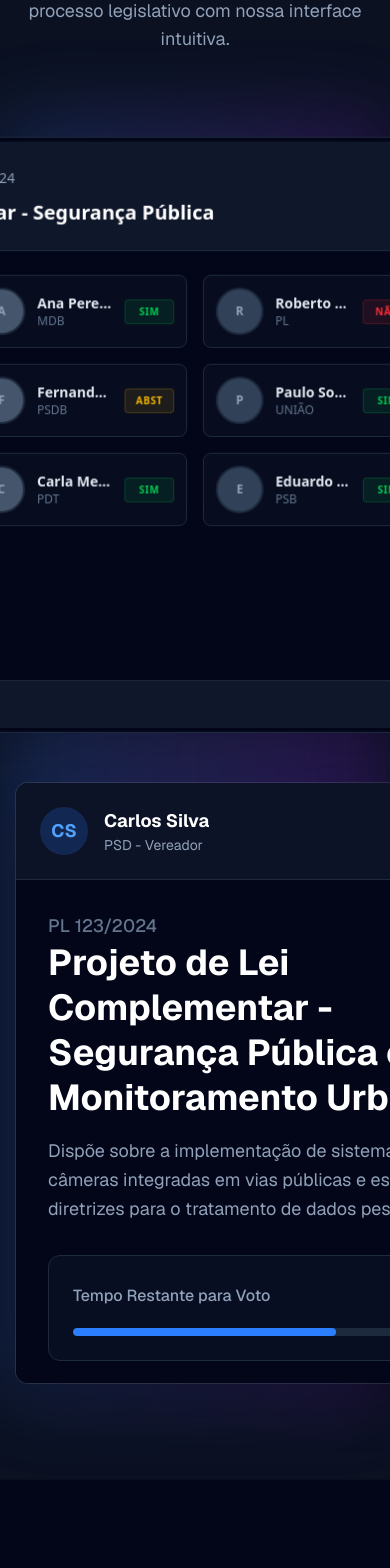
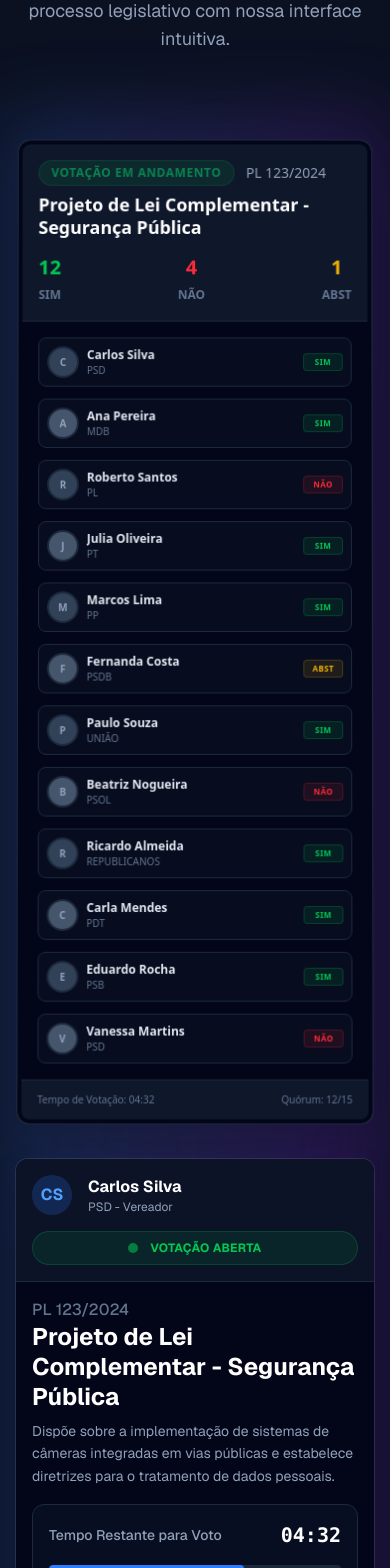
Before and after one commit to wilsonllucena/votacamara, a Next.js app: page / in a window 390 px wide. Shown: the part 2720-4288 px from the top of the page. Built offline with nearby package versions, Linux system fonts and the light colour scheme.

Commit message:
feat: Implement responsive design for the product showcase dashboard and tablet mockups.

```diff
--- a/components/landing/ProductShowcase.tsx
+++ b/components/landing/ProductShowcase.tsx
@@ -52,39 +52,39 @@ export function ProductShowcase() {
              {/* Using a placeholder div for now, in a real scenario this would be an Image */}
              {/* I will use a generated gradient div to simulate a dashboard for now */}
             {/* Realistic Dashboard Mockup */}
-            <div className="w-[1000px] h-[600px] bg-slate-950 p-1 rounded-xl ring-1 ring-white/10 relative overflow-hidden font-sans">
+            <div className="w-full max-w-5xl bg-slate-950 p-1 rounded-xl ring-1 ring-white/10 relative overflow-hidden font-sans">
                 <div className="flex h-full w-full bg-slate-950 rounded-lg overflow-hidden flex-col">
 
                     {/* Voting Header */}
-                    <div className="bg-slate-900 border-b border-slate-800 p-6 flex justify-between items-center">
-                        <div>
+                    <div className="bg-slate-900 border-b border-slate-800 p-4 md:p-6 flex flex-col md:flex-row justify-between items-start md:items-center gap-4">
+                        <div className="w-full md:w-auto">
                             <div className="flex items-center gap-3 mb-2">
                                 <span className="px-3 py-1 rounded-full bg-green-500/20 text-green-400 text-xs font-bold uppercase tracking-wider border border-green-500/30 animate-pulse">
                                     Votação em Andamento
                                 </span>
                                 <span className="text-slate-400 text-sm">PL 123/2024</span>
                             </div>
-                            <h3 className="text-xl font-bold text-white">Projeto de Lei Complementar - Segurança Pública</h3>
+                            <h3 className="text-lg md:text-xl font-bold text-white leading-tight">Projeto de Lei Complementar - Segurança Pública</h3>
                         </div>
-                        <div className="flex items-center gap-6">
+                        <div className="flex items-center gap-4 md:gap-6 w-full md:w-auto justify-between md:justify-end">
                             <div className="text-center">
-                                <span className="block text-2xl font-bold text-green-500">12</span>
+                                <span className="block text-xl md:text-2xl font-bold text-green-500">12</span>
                                 <span className="text-xs text-slate-500 font-bold uppercase">Sim</span>
                             </div>
                              <div className="text-center">
-                                <span className="block text-2xl font-bold text-red-500">4</span>
+                                <span className="block text-xl md:text-2xl font-bold text-red-500">4</span>
                                 <span className="text-xs text-slate-500 font-bold uppercase">Não</span>
                             </div>
                              <div className="text-center">
-                                <span className="block text-2xl font-bold text-yellow-500">1</span>
+                                <span className="block text-xl md:text-2xl font-bold text-yellow-500">1</span>
                                 <span className="text-xs text-slate-500 font-bold uppercase">Abst</span>
                             </div>
                         </div>
                     </div>
 
                     {/* Voting Grid */}
-                    <div className="flex-1 p-6 bg-slate-950 overflow-hidden">
-                        <div className="grid grid-cols-4 gap-4">
+                    <div className="p-4 md:p-6 bg-slate-950">
+                        <div className="grid grid-cols-1 sm:grid-cols-2 lg:grid-cols-4 gap-3 md:gap-4">
                             {[
                                 { name: "Carlos Silva", party: "PSD", vote: "sim", photo: "bg-slate-700" },
                                 { name: "Ana Pereira", party: "MDB", vote: "sim", photo: "bg-slate-600" },
@@ -99,15 +99,15 @@ export function ProductShowcase() {
                                 { name: "Eduardo Rocha", party: "PSB", vote: "sim", photo: "bg-slate-700" },
                                 { name: "Vanessa Martins", party: "PSD", vote: "nao", photo: "bg-slate-600" },
                             ].map((councilor, i) => (
-                                <div key={i} className="bg-slate-900/40 border border-slate-800 rounded-lg p-3 flex items-center gap-3 hover:bg-slate-900/60 transition-colors">
-                                    <div className={`w-12 h-12 rounded-full ${councilor.photo} border-2 border-slate-800 flex-shrink-0 flex items-center justify-center text-xs text-slate-400 font-bold`}>
+                                <div key={i} className="bg-slate-900/40 border border-slate-800 rounded-lg p-2 md:p-3 flex items-center gap-2 md:gap-3 hover:bg-slate-900/60 transition-colors">
+                                    <div className={`w-8 h-8 md:w-12 md:h-12 rounded-full ${councilor.photo} border-2 border-slate-800 flex-shrink-0 flex items-center justify-center text-[10px] md:text-xs text-slate-400 font-bold`}>
                                         {councilor.name.charAt(0)}
                                     </div>
                                     <div className="flex-1 min-w-0">
-                                        <h4 className="text-sm font-semibold text-slate-200 truncate">{councilor.name}</h4>
-                                        <p className="text-xs text-slate-500">{councilor.party}</p>
+                                        <h4 className="text-xs md:text-sm font-semibold text-slate-200 truncate">{councilor.name}</h4>
+                                        <p className="text-[10px] md:text-xs text-slate-500">{councilor.party}</p>
                                     </div>
-                                    <div className={`px-2 py-1 rounded text-[10px] font-bold uppercase tracking-wider min-w-[50px] text-center
+                                    <div className={`px-1.5 py-0.5 md:px-2 md:py-1 rounded text-[8px] md:text-[10px] font-bold uppercase tracking-wider min-w-[40px] md:min-w-[50px] text-center
                                         ${councilor.vote === 'sim' ? 'bg-green-500/10 text-green-500 border border-green-500/20' :
                                           councilor.vote === 'nao' ? 'bg-red-500/10 text-red-500 border border-red-500/20' :
                                           'bg-yellow-500/10 text-yellow-500 border border-yellow-500/20'}
@@ -120,7 +120,7 @@ export function ProductShowcase() {
                     </div>
 
                     {/* Bottom Bar */}
-                    <div className="h-12 bg-slate-900 border-t border-slate-800 flex items-center justify-between px-6 text-xs text-slate-500">
+                    <div className="h-10 md:h-12 bg-slate-900 border-t border-slate-800 flex items-center justify-between px-4 md:px-6 text-[10px] md:text-xs text-slate-500">
                          <span>Tempo de Votação: 04:32</span>
                          <span>Quórum: 12/15</span>
                     </div>
@@ -134,41 +134,41 @@ export function ProductShowcase() {
                 initial={{ opacity: 0, y: 50 }}
                 whileInView={{ opacity: 1, y: 0 }}
                 transition={{ delay: 0.4, duration: 0.8 }}
-                className="mt-12 relative w-[1000px] h-[600px] bg-slate-950 rounded-xl ring-1 ring-white/10 shadow-2xl overflow-hidden flex flex-col z-20 mx-auto"
+                className="mt-8 md:mt-12 relative w-full max-w-5xl bg-slate-950 rounded-xl ring-1 ring-white/10 shadow-2xl overflow-hidden flex flex-col z-20 mx-auto"
             >
                 {/* Tablet Header */}
-                <div className="bg-slate-900/80 backdrop-blur border-b border-slate-800 p-6 flex items-center justify-between">
-                     <div className="flex items-center gap-4">
-                        <div className="w-12 h-12 rounded-full bg-blue-500/20 flex items-center justify-center text-blue-400 font-bold text-lg">CS</div>
+                <div className="bg-slate-900/80 backdrop-blur border-b border-slate-800 p-4 md:p-6 flex flex-col md:flex-row items-center justify-between gap-4">
+                     <div className="flex items-center gap-4 w-full md:w-auto">
+                        <div className="w-10 h-10 md:w-12 md:h-12 rounded-full bg-blue-500/20 flex items-center justify-center text-blue-400 font-bold text-base md:text-lg">CS</div>
                         <div>
-                            <div className="text-lg font-bold text-white">Carlos Silva</div>
-                            <div className="text-sm text-slate-400">PSD - Vereador</div>
+                            <div className="text-base md:text-lg font-bold text-white">Carlos Silva</div>
+                            <div className="text-xs md:text-sm text-slate-400">PSD - Vereador</div>
                         </div>
                      </div>
-                     <div className="flex items-center gap-3 bg-green-500/10 px-4 py-2 rounded-full border border-green-500/20">
+                     <div className="flex items-center gap-3 bg-green-500/10 px-4 py-2 rounded-full border border-green-500/20 w-full md:w-auto justify-center md:justify-start">
                          <div className="w-2.5 h-2.5 rounded-full bg-green-500 animate-pulse"></div>
-                         <span className="text-green-500 font-bold text-sm uppercase tracking-wide">Votação Aberta</span>
+                         <span className="text-green-500 font-bold text-xs md:text-sm uppercase tracking-wide">Votação Aberta</span>
                      </div>
                 </div>
 
                 {/* Tablet Body */}
-                <div className="flex-1 p-8 grid grid-cols-2 gap-12 items-center bg-slate-950">
+                <div className="flex-1 p-4 md:p-8 grid grid-cols-1 md:grid-cols-2 gap-6 md:gap-12 items-center bg-slate-950">
                     {/* Left Column: Project Info */}
-                    <div className="space-y-8">
-                        <div className="space-y-4">
-                            <span className="text-slate-500 text-lg font-medium">PL 123/2024</span>
-                            <h3 className="text-4xl font-bold text-white leading-tight">
-                                Projeto de Lei Complementar - Segurança Pública e Monitoramento Urbano
+                    <div className="space-y-4 md:space-y-8">
+                        <div className="space-y-2 md:space-y-4">
+                            <span className="text-slate-500 text-base md:text-lg font-medium">PL 123/2024</span>
+                            <h3 className="text-2xl md:text-4xl font-bold text-white leading-tight">
+                                Projeto de Lei Complementar - Segurança Pública
                             </h3>
-                            <p className="text-slate-400 text-lg leading-relaxed">
+                            <p className="text-slate-400 text-sm md:text-lg leading-relaxed line-clamp-3 md:line-clamp-none">
                                 Dispõe sobre a implementação de sistemas de câmeras integradas em vias públicas e estabelece diretrizes para o tratamento de dados pessoais.
                             </p>
                         </div>
 
-                        <div className="p-6 bg-slate-900/50 rounded-xl border border-slate-800 space-y-4">
+                        <div className="p-4 md:p-6 bg-slate-900/50 rounded-xl border border-slate-800 space-y-4">
                             <div className="flex justify-between items-center text-slate-400">
-                                <span className="font-medium">Tempo Restante para Voto</span>
-                                <span className="text-white font-mono text-2xl font-bold">04:32</span>
+                                <span className="font-medium text-sm md:text-base">Tempo Restante para Voto</span>
+                                <span className="text-white font-mono text-xl md:text-2xl font-bold">04:32</span>
                             </div>
                             <div className="h-2 bg-slate-800 rounded-full overflow-hidden">
                                 <div className="h-full w-2/3 bg-blue-500 rounded-full"></div>
@@ -177,24 +177,24 @@ export function ProductShowcase() {
                     </div>
 
                     {/* Right Column: Voting Actions */}
-                    <div className="flex flex-col gap-4 max-w-md mx-auto w-full">
-                         <div className="text-center text-slate-400 mb-2 font-medium">Selecione sua opção de voto</div>
+                    <div className="flex flex-col gap-3 md:gap-4 max-w-md mx-auto w-full">
+                         <div className="text-center text-slate-400 mb-2 font-medium text-sm md:text-base">Selecione sua opção de voto</div>
 
-                         <button className="group w-full py-8 rounded-2xl bg-green-600/10 hover:bg-green-600 text-green-500 hover:text-white border-2 border-green-600/50 hover:border-green-600 transition-all duration-300 flex items-center justify-between px-8">
-                             <span className="text-2xl font-bold">SIM</span>
-                             <div className="w-10 h-10 rounded-full border-2 border-current flex items-center justify-center group-hover:bg-white/20">
-                                 <svg xmlns="http://www.w3.org/2000/svg" className="h-6 w-6" fill="none" viewBox="0 0 24 24" stroke="currentColor" strokeWidth={3}><path strokeLinecap="round" strokeLinejoin="round" d="M5 13l4 4L19 7" /></svg>
+                         <button className="group w-full py-4 md:py-8 rounded-2xl bg-green-600/10 hover:bg-green-600 text-green-500 hover:text-white border-2 border-green-600/50 hover:border-green-600 transition-all duration-300 flex items-center justify-between px-6 md:px-8">
+                             <span className="text-xl md:text-2xl font-bold">SIM</span>
+                             <div className="w-8 h-8 md:w-10 md:h-10 rounded-full border-2 border-current flex items-center justify-center group-hover:bg-white/20">
+                                 <svg xmlns="http://www.w3.org/2000/svg" className="h-5 w-5 md:h-6 md:w-6" fill="none" viewBox="0 0 24 24" stroke="currentColor" strokeWidth={3}><path strokeLinecap="round" strokeLinejoin="round" d="M5 13l4 4L19 7" /></svg>
                              </div>
                          </button>
 
-                         <button className="group w-full py-8 rounded-2xl bg-red-600/10 hover:bg-red-600 text-red-500 hover:text-white border-2 border-red-600/50 hover:border-red-600 transition-all duration-300 flex items-center justify-between px-8">
-                             <span className="text-2xl font-bold">NÃO</span>
-                             <div className="w-10 h-10 rounded-full border-2 border-current flex items-center justify-center group-hover:bg-white/20">
-                                <svg xmlns="http://www.w3.org/2000/svg" className="h-6 w-6" fill="none" viewBox="0 0 24 24" stroke="currentColor" strokeWidth={3}><path strokeLinecap="round" strokeLinejoin="round" d="M6 18L18 6M6 6l12 12" /></svg>
+                         <button className="group w-full py-4 md:py-8 rounded-2xl bg-red-600/10 hover:bg-red-600 text-red-500 hover:text-white border-2 border-red-600/50 hover:border-red-600 transition-all duration-300 flex items-center justify-between px-6 md:px-8">
+                             <span className="text-xl md:text-2xl font-bold">NÃO</span>
+                             <div className="w-8 h-8 md:w-10 md:h-10 rounded-full border-2 border-current flex items-center justify-center group-hover:bg-white/20">
+                                <svg xmlns="http://www.w3.org/2000/svg" className="h-5 w-5 md:h-6 md:w-6" fill="none" viewBox="0 0 24 24" stroke="currentColor" strokeWidth={3}><path strokeLinecap="round" strokeLinejoin="round" d="M6 18L18 6M6 6l12 12" /></svg>
                              </div>
                          </button>
 
-                          <button className="w-full py-6 rounded-2xl bg-slate-800/50 hover:bg-slate-800 text-slate-400 hover:text-white border border-slate-700 hover:border-slate-600 transition-all font-semibold flex items-center justify-center gap-2">
+                          <button className="w-full py-4 md:py-6 rounded-2xl bg-slate-800/50 hover:bg-slate-800 text-slate-400 hover:text-white border border-slate-700 hover:border-slate-600 transition-all font-semibold flex items-center justify-center gap-2 text-sm md:text-base">
                              Abster-se da Votação
                          </button>
                     </div>
```
